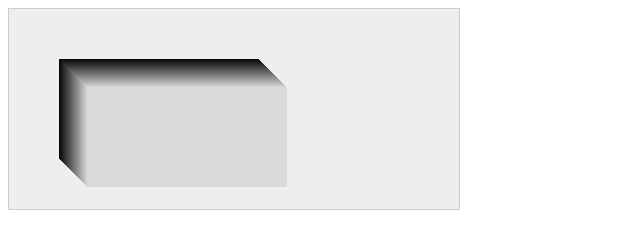
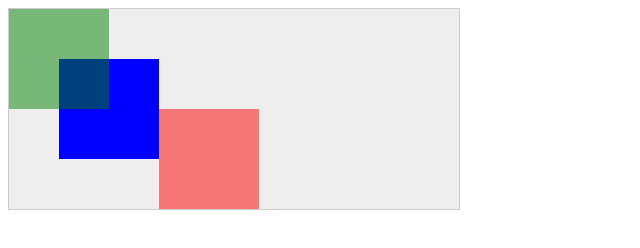
Before and after one commit to Nezeeeeee/NZ_Canvas_Lesson, a plain HTML site: page Трансформации/index.html in a window 1280 px wide. Shown: the whole page, without its empty margins (0-640 px from the left). Drawn offline with Linux system fonts and the light colour scheme.

Commit message:
Сброс трансформаций

```diff
--- a/Трансформации/index.html
+++ b/Трансформации/index.html
@@ -14,13 +14,19 @@
         var canvas = document.getElementById("myCanvas"),
             context = canvas.getContext("2d");
 
-        var k = 0;
-        for(var x = 0; x < 30; x++){
-            k = Math.floor(255/34 * x);
-            context.fillStyle = "rgb(" + k + "," + k + "," + k + ")";
-            context.fillRect(50,50,200,100);
-            context.setTransform(1,0,0,1,x,x);
-        }
+        context.fillStyle = "blue";
+        context.fillRect(50,50,100,100);
+
+        context.translate(100, 50);
+
+        context.globalAlpha = 0.5;
+        context.fillStyle = "red";
+        context.fillRect(50,50,100,100);
+
+        context.resetTransform();
+
+        context.fillStyle = "green";
+        context.fillRect(0,0,100,100);
     </script>
 </body>
 </html>
```
